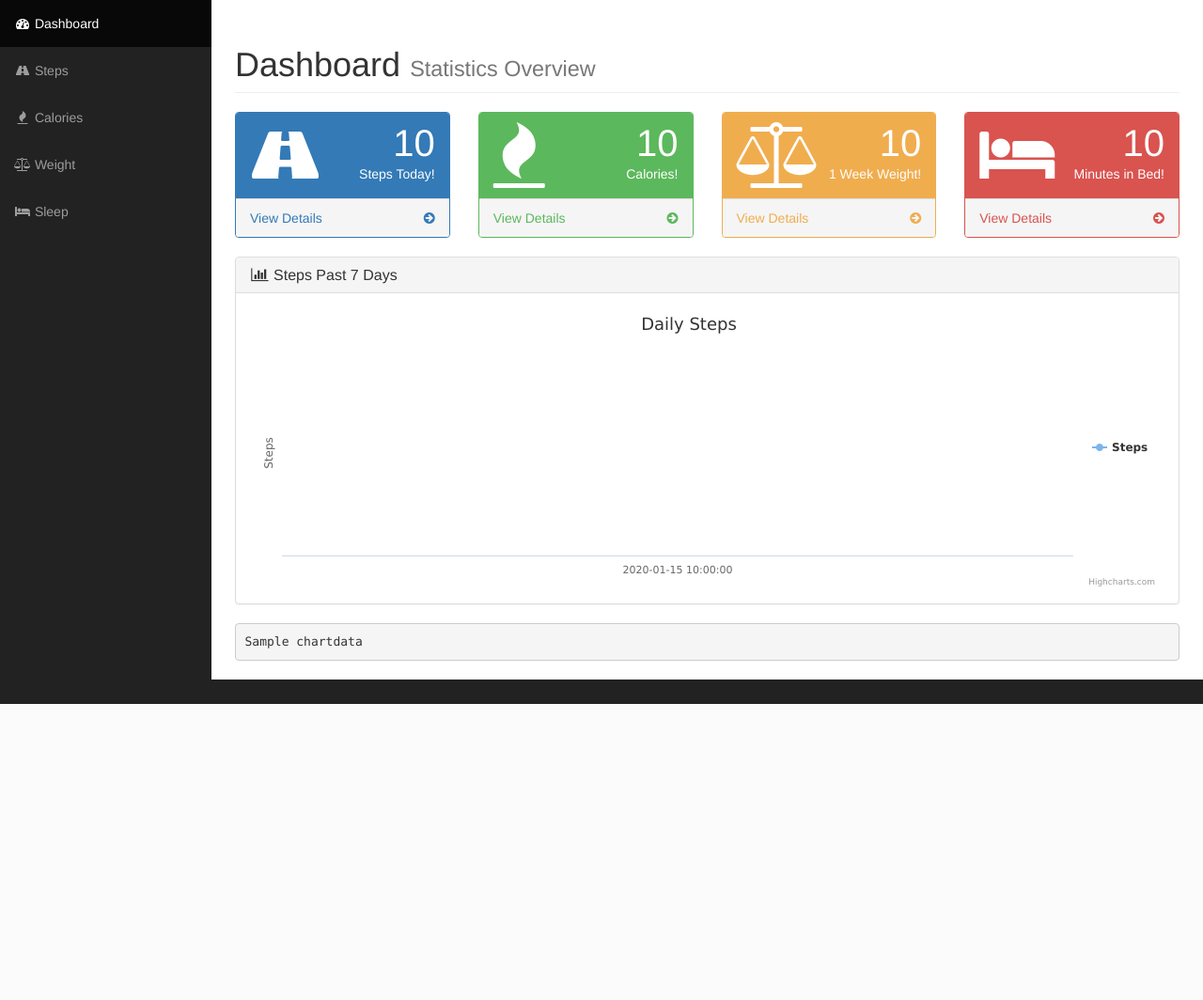
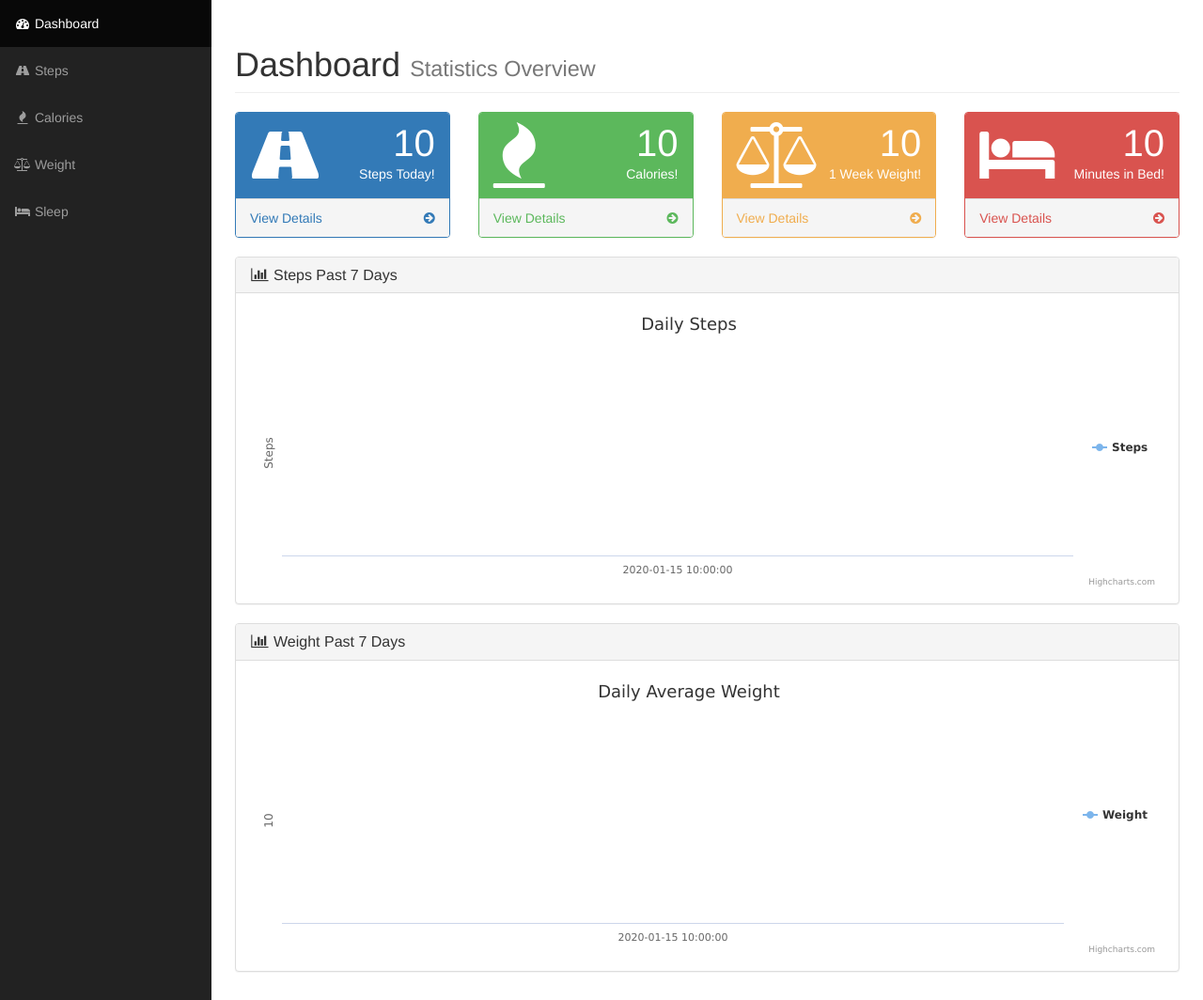
Before and after one commit to mc706/fitbit-analytics, a Flask app: template templates/home.html in a window 1280 px wide. Shown: the part 51-1115 px from the top of the page at 94% size. Before the commit the page ends 800 px from the top, so only its background shows below. Run offline with Flask 2, Linux system fonts and the light colour scheme; the template is opened without the code that fills it: most values are stand-ins (such as "Sample title", 1, 10 or a date in 2020); parts of the project's set-up code (start-up, migrations or seed data) failed here and were passed over; some libraries are stand-ins or nearby versions.

Commit message:
Added Weight chart to home page
Fixes #

Time: [1h]

```diff
--- a/templates/home.html
+++ b/templates/home.html
@@ -118,7 +118,18 @@
             </div>
         </div>
     </div>
-    <pre>{{ chartdata }}</pre>
+    <div class="row">
+        <div class="col-lg-12">
+            <div class="panel panel-default">
+                <div class="panel-heading">
+                    <h3 class="panel-title"><i class="fa fa-bar-chart-o fa-fw"></i> Weight Past 7 Days</h3>
+                </div>
+                <div class="panel-body">
+                    <div id="highchart-weight" class="chart"></div>
+                </div>
+            </div>
+        </div>
+    </div>
 {% endblock %}
 
 {% block scripts %}
@@ -153,6 +164,35 @@
                     data: [{% for step in chartdata%}{{ step.value }}{% if not loop.last %},{% endif %}{% endfor %}]
                 }]
             });
+            $('#highchart-weight').highcharts({
+                title: {
+                    text: 'Daily Average Weight',
+                    x: -20 //center
+                },
+                xAxis: {
+                    categories: [{% for step in weights%}"{{ step.dateTime }}"{% if not loop.last %},{% endif %}{% endfor %}]
+                },
+                yAxis: {
+                    title: {
+                        text: '{{ weight_unit }}'
+                    },
+                    plotLines: [{
+                        value: 0,
+                        width: 1,
+                        color: '#808080'
+                    }]
+                },
+                legend: {
+                    layout: 'vertical',
+                    align: 'right',
+                    verticalAlign: 'middle',
+                    borderWidth: 0
+                },
+                series: [{
+                    name: 'Weight',
+                    data: [{% for step in weights%}{{ step.value }}{% if not loop.last %},{% endif %}{% endfor %}]
+                }]
+            });
         });
     </script>
 {% endblock %}
--- a/views.py
+++ b/views.py
@@ -16,6 +16,10 @@ except ImportError:
 MY_CONSUMER_KEY = SECRETS.get("CONSUMER_KEY", False) or os.environ.get('CONSUMER_KEY')
 MY_CONSUMER_SECRET = SECRETS.get("CONSUMER_SECRET", False) or os.environ.get('CONSUMER_SECRET')
 MY_EMAIL_ADDRESS = SECRETS.get("EMAIL_USER", False) or os.environ.get('EMAIL_USER')
+
+CONVERSION = {
+    "en_US": "Pounds"
+}
 
 # Setup
 # ----------------------------
@@ -63,7 +67,8 @@ def index():
         diff = "-" + str(diff)
     sleep = get_activity(user_id, 'timeInBed',  period='1d', return_as='raw')[0]['value']
     chartdata = get_activity(user_id, 'steps', period='1w', return_as='raw')
-    return render_template('home.html', steps=steps, calories=calories, weight=diff, sleep=sleep, chartdata=chartdata)
+    weight_unit = CONVERSION[session['user_profile']['user']['weightUnit']]
+    return render_template('home.html', steps=steps, calories=calories, weight=diff, sleep=sleep, chartdata=chartdata, weights=weights, weight_unit=weight_unit)
 
 
 @app.route('/profile')
```
Also changed, not shown: CHANGELOG.md.
